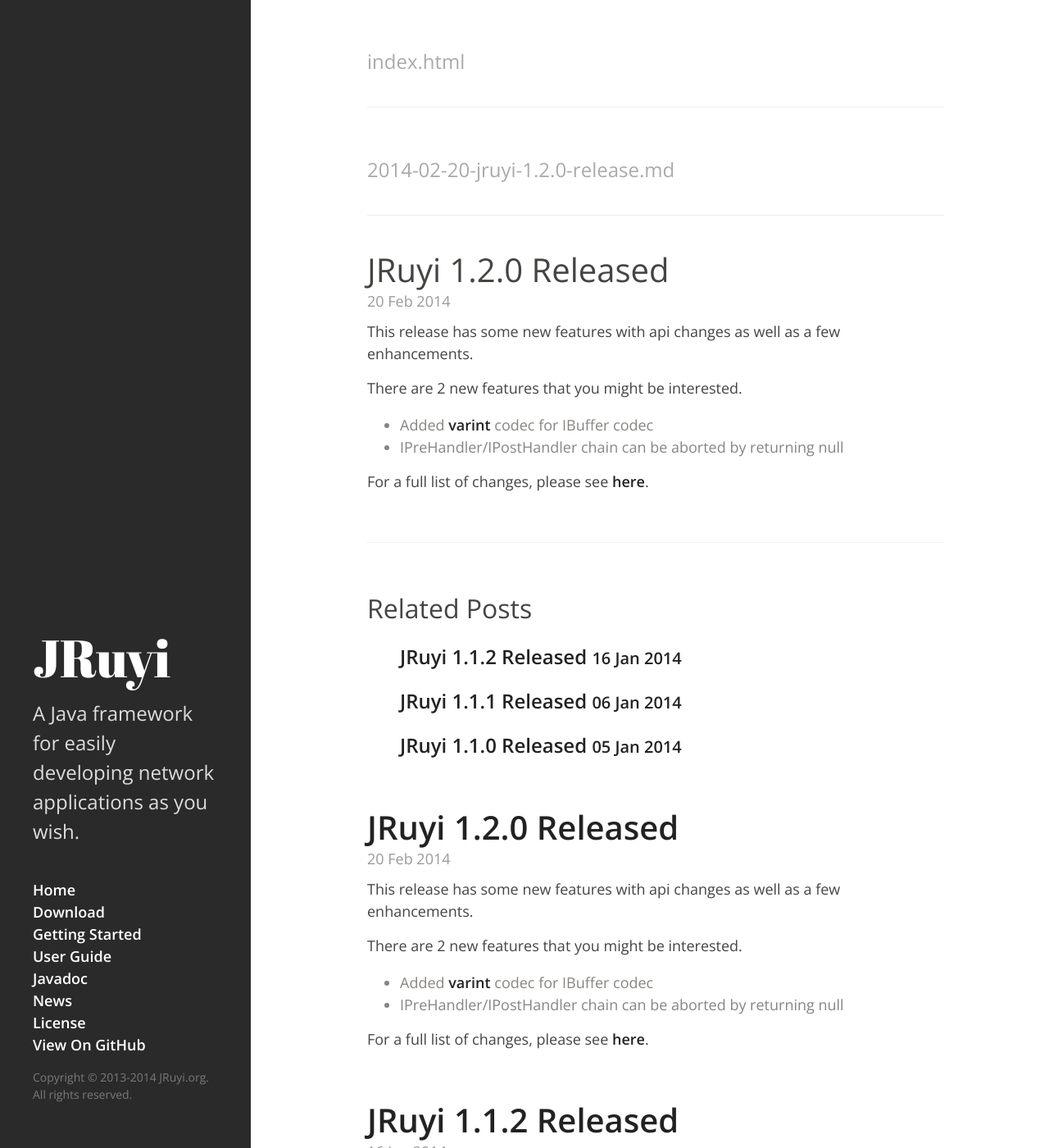
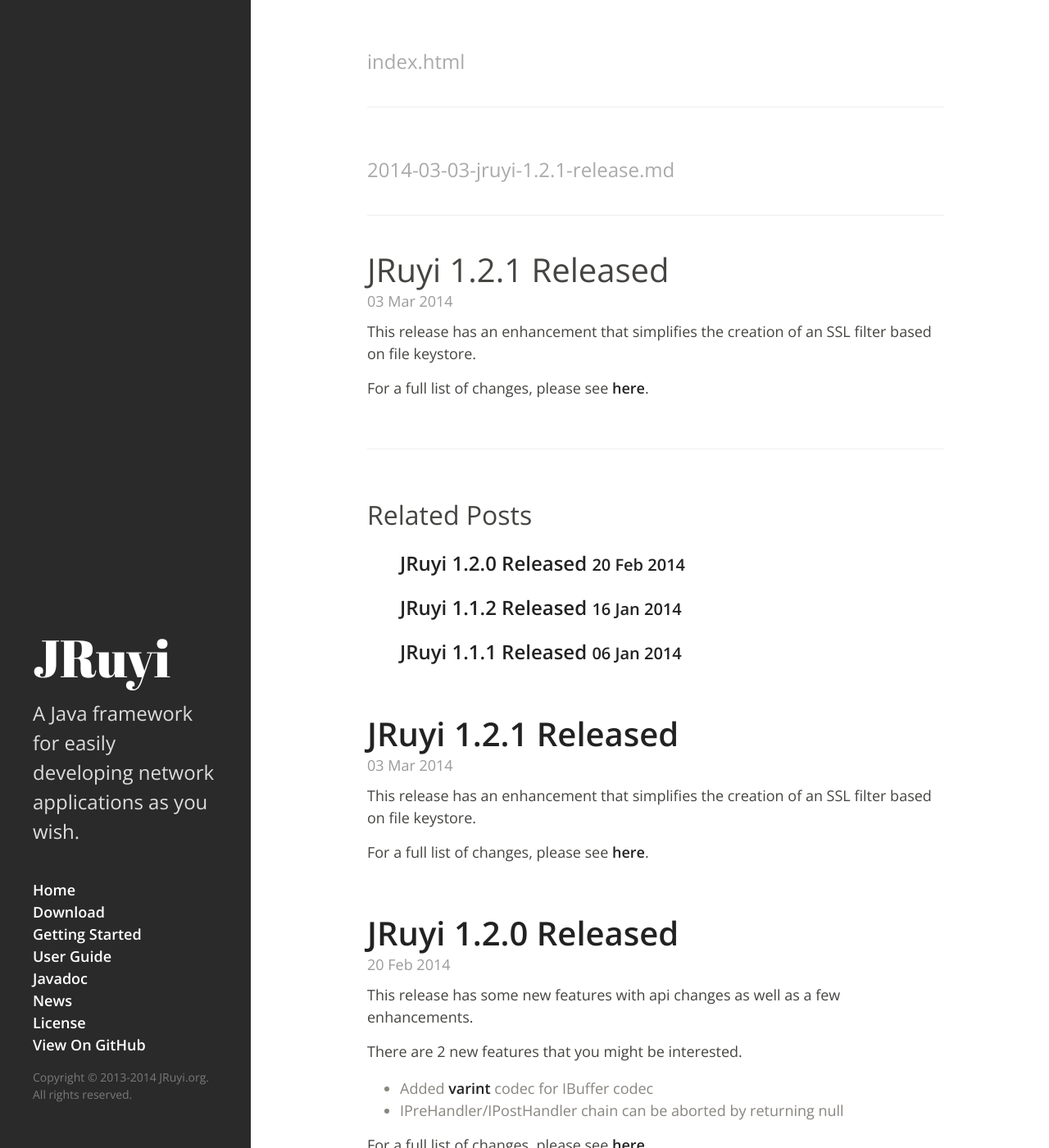
Before and after one commit to tangchihyu/jruyi.github.io, a Jekyll site: the page built from news/index.html, in a window 1280 px wide and 1400 px high. Shown: the whole window at 82% size. Built offline with Jekyll 4.4.1, drawn with Linux system fonts in a browser that asks for light colours; Markdown is read by kramdown in place of the engine named in the settings; the list of posts is cut into pages by our own code.

Commit message:
JRuyi 1.2.1

```diff
--- a/_config.yml
+++ b/_config.yml
@@ -9,4 +9,4 @@
 pygments: true
 paginate: 10
 jruyi-api-version: 1.2.0
-jruyi-version: 1.2.0
+jruyi-version: 1.2.1
--- /dev/null
+++ b/_posts/2014-03-03-jruyi-1.2.1-release.md
@@ -0,0 +1,8 @@
+---
+layout: post
+title: JRuyi 1.2.1 Released
+---
+
+This release has an enhancement that simplifies the creation of an SSL filter based on file keystore.
+
+For a full list of changes, please see [here](https://github.com/jruyi/jruyi/releases/tag/v1.2.1).
```
